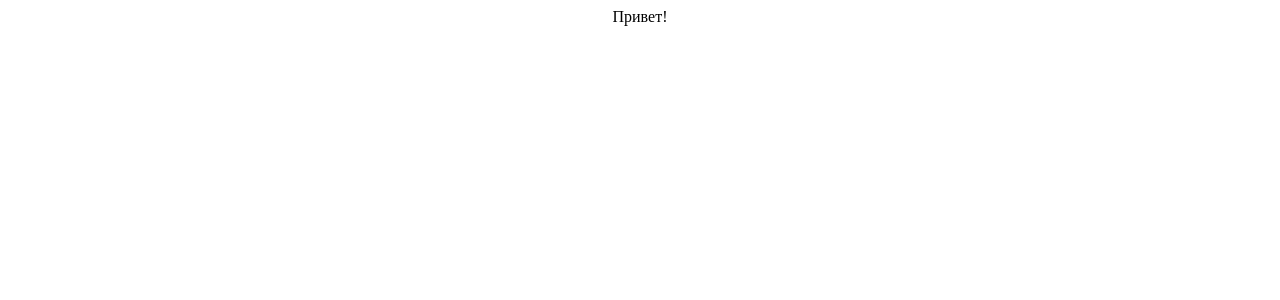
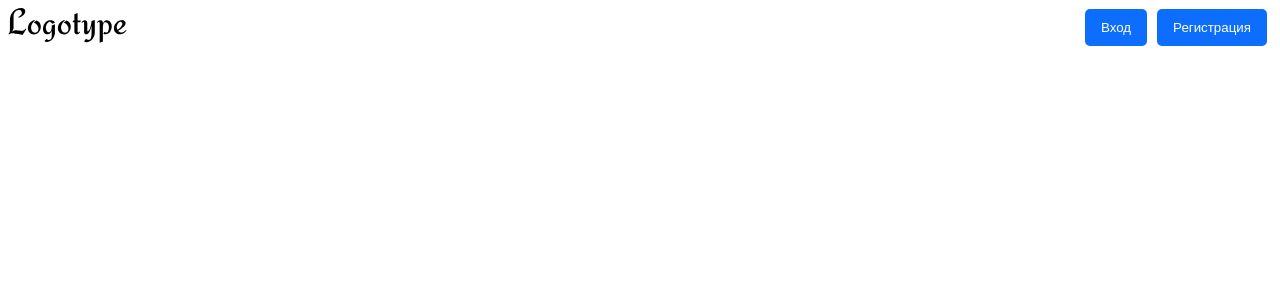
Before and after one commit to punkmachine/todoosh, a React (Create React App) app: page / in a window 1280 px wide. Shown: the top 300 px of the page. Built offline with nearby package versions, Linux system fonts and the light colour scheme.

Commit message:
Добавляет стилизованный header.

```diff
--- a/src/App.js
+++ b/src/App.js
@@ -1,10 +1,14 @@
+import React from 'react';
+
 import './App.scss';
+
+import { Header } from './components/layout/header';
 
 function App() {
 	return (
-		<div className="App">
-			Привет!
-		</div>
+		<>
+			<Header />
+		</>
 	);
 }
 
--- /dev/null
+++ b/src/components/layout/header.jsx
@@ -0,0 +1,22 @@
+import styles from './header.module.scss';
+
+function Header() {
+	return (
+		<header className={styles.header}>
+			<div className={styles.header__content}>
+				<div>
+					<a href="#">
+						<img src={process.env.PUBLIC_URL + '/img/logotype.svg'} alt='логотип' title='Перейти на главную' />
+					</a>
+				</div>
+				<div>
+					<button className={styles.btn}>Вход</button>
+					<button className={styles.btn}>Регистрация</button>
+				</div>
+			</div>
+
+		</header>
+	);
+}
+
+export { Header };
--- /dev/null
+++ b/src/components/layout/header.module.scss
@@ -0,0 +1,39 @@
+.header {
+	max-width: 1440px;
+	margin: 0 auto;
+
+	&__content {
+		display: flex;
+		justify-content: space-between;
+		align-items: center;
+	}
+}
+
+.btn {
+	padding: 10px 15px;
+	margin: 0 5px;
+	user-select: none;
+	color: #fff;
+	background-color: #0d6efd;
+	border-color: #0d6efd;
+	border: 1px solid transparent;
+	cursor: pointer;
+	border-radius: 5px;
+
+	&:active {
+		background-color: #0a58ca;
+		border-color: #0a53be;
+	}
+
+	&:focus {
+		background-color: #0b5ed7;
+		border-color: #0a58ca;
+		box-shadow: 0 0 0 0.25rem rgba(49, 132, 253, 0.5);
+		outline: 0;
+	}
+
+	&:hover {
+		background-color: #0b5ed7;
+		border-color: #0a58ca;
+	}
+}
```
Also changed, not shown: public/img/logotype.svg (added).
